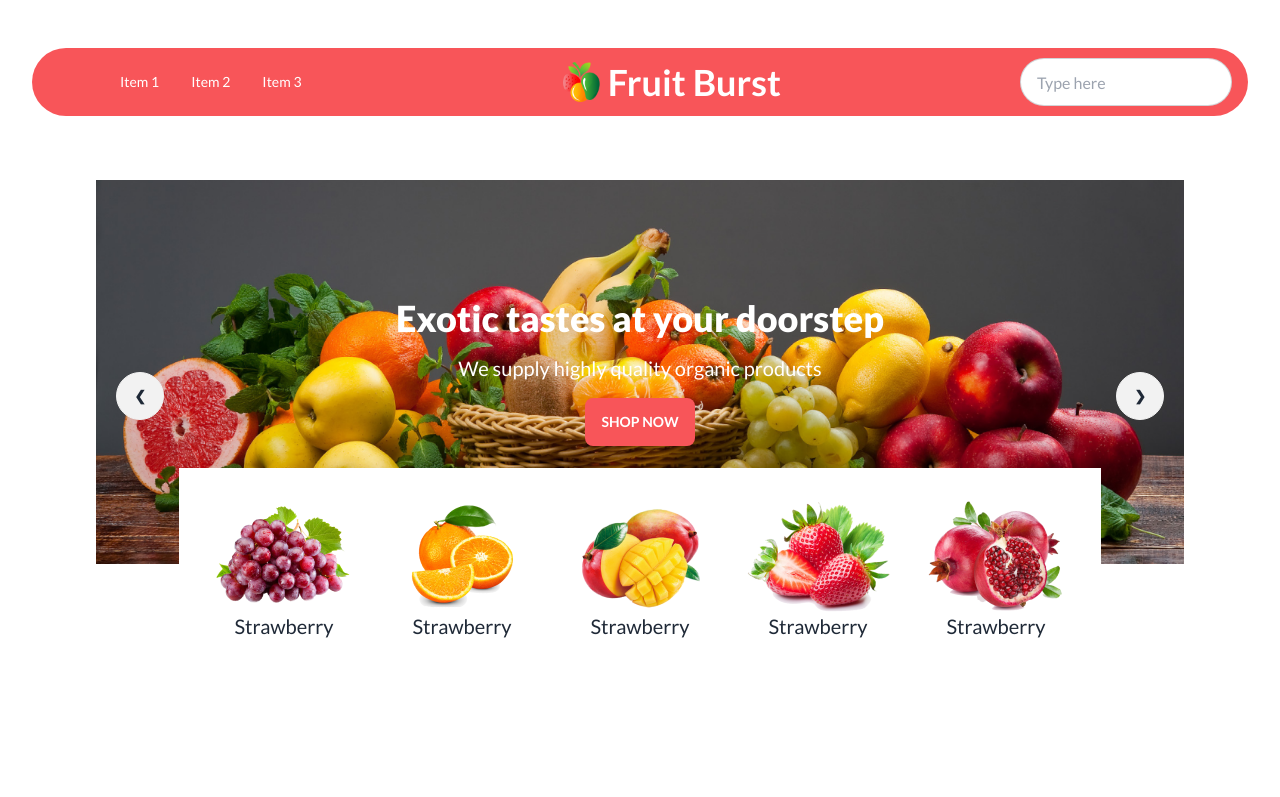
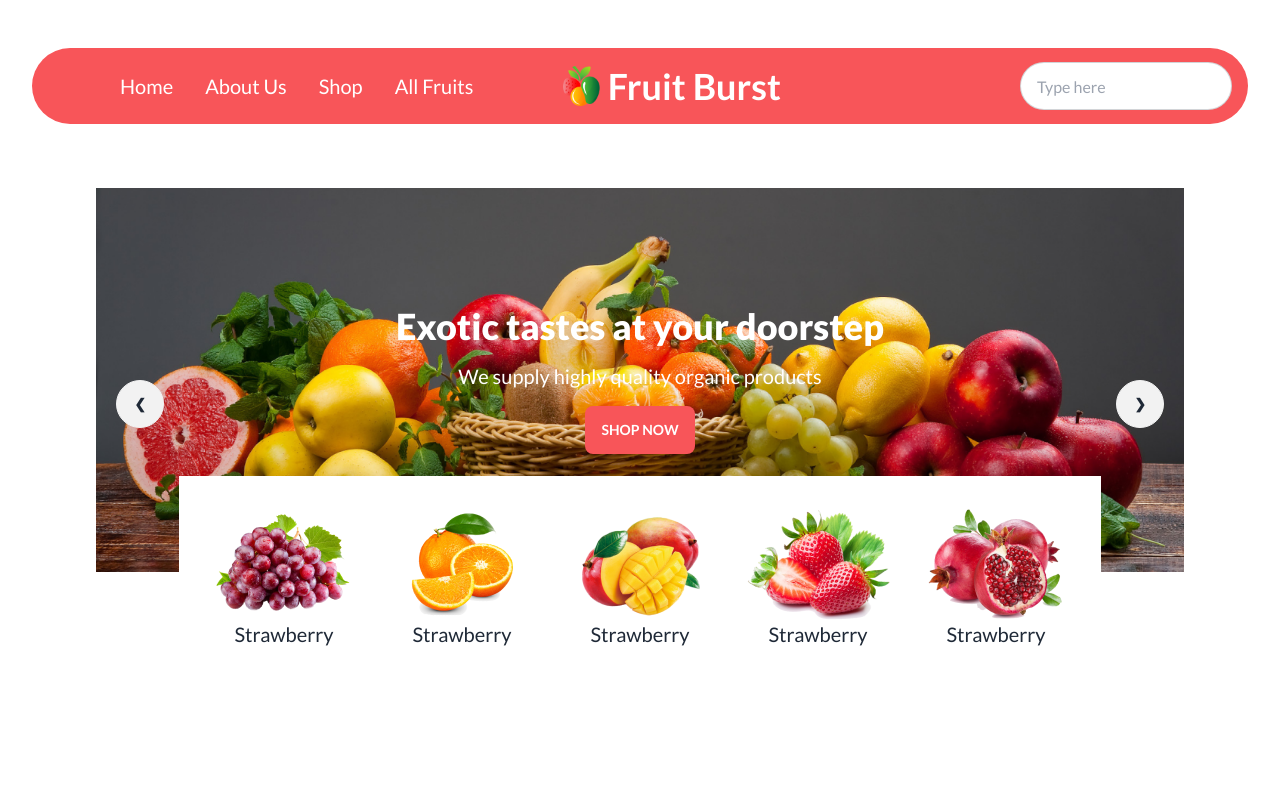
Before and after one commit to J-Islam-Trine/programming-hero-assignment-03, a plain HTML site: page index.html in a window 1280 px wide. Shown: the top 797 px of the page. Drawn offline with nearby package versions, Linux system fonts and the light colour scheme.

Commit message:
Fixed header section.

```diff
--- a/index.html
+++ b/index.html
@@ -58,10 +58,11 @@
                   <img class="h-10 w-auto" src="./resources/images/logo.png" alt="logo">
                   <h3 class="text-2xl md:text-4xl lg:text-4xl font-bold">Fruit Burst</h3>
                 </div>
-                <ul class="menu menu-horizontal flex-1  hidden  lg:flex justify-start">
-                    <li><a>Item 1</a></li>
-                    <li><a>Item 2</a></li>
-                    <li><a>Item 3</a></li>
+                <ul class="menu menu-horizontal flex-1  hidden  lg:flex justify-start text-white text-xl">
+                    <li><a class="hover:text-green-800 hover:bg-gray-50">Home</a></li>
+                    <li><a class="hover:text-green-800 hover:bg-gray-50">About Us</a></li>
+                    <li><a class="hover:text-green-800 hover:bg-gray-50">Shop</a></li>
+                    <li><a class="hover:text-green-800 hover:bg-gray-50">All Fruits</a></li>
                   </ul>
                 <div>
                 <div class="flex-1">
@@ -70,15 +71,10 @@
                           <svg xmlns="http://www.w3.org/2000/svg" class="h-5 w-5" fill="none" viewBox="0 0 24 24" stroke="currentColor"><path stroke-linecap="round" stroke-linejoin="round" stroke-width="2" d="M4 6h16M4 12h8m-8 6h16" /></svg>
                         </label>
                         <ul tabindex="0" class="menu menu-sm dropdown-content -ml-20 mt-3 z-[1] p-2 shadow bg-base-100 rounded-box w-52">
-                          <li><a>Item 1</a></li>
-                          <li>
-                            <a>Parent</a>
-                            <ul class="p-2">
-                              <li><a>Submenu 1</a></li>
-                              <li><a>Submenu 2</a></li>
-                            </ul>
-                          </li>
-                          <li><a>Item 3</a></li>
+                          <li><a class="hover:text-green-800 hover:bg-gray-50">Home</a></li>
+                          <li><a class="hover:text-green-800 hover:bg-gray-50">About Us</a></li>
+                          <li><a class="hover:text-green-800 hover:bg-gray-50">Shop</a></li>
+                          <li><a class="hover:text-green-800 hover:bg-gray-50">All Fruits</a></li>
                         </ul>
                       </div>
                 </div>
```
